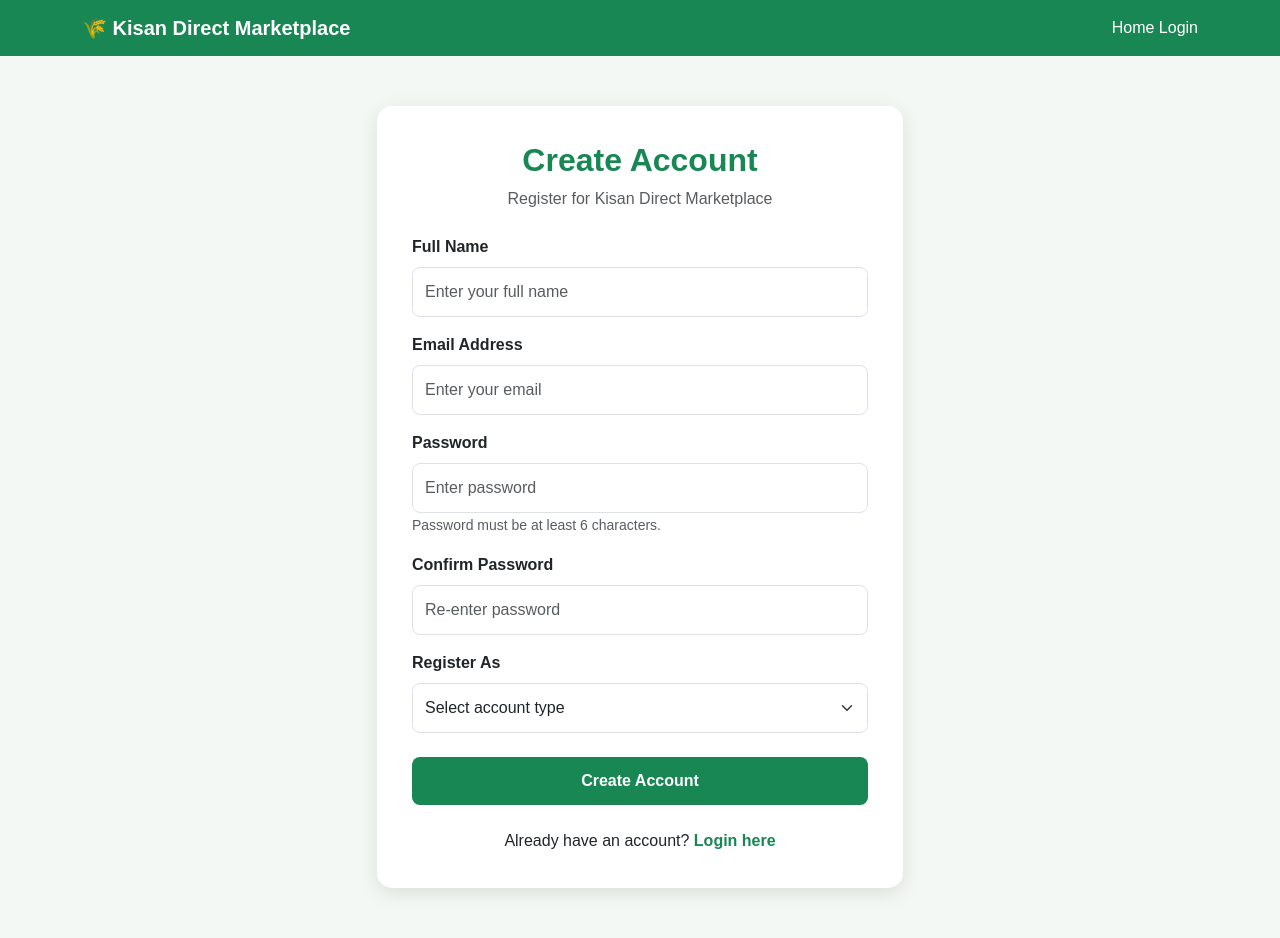
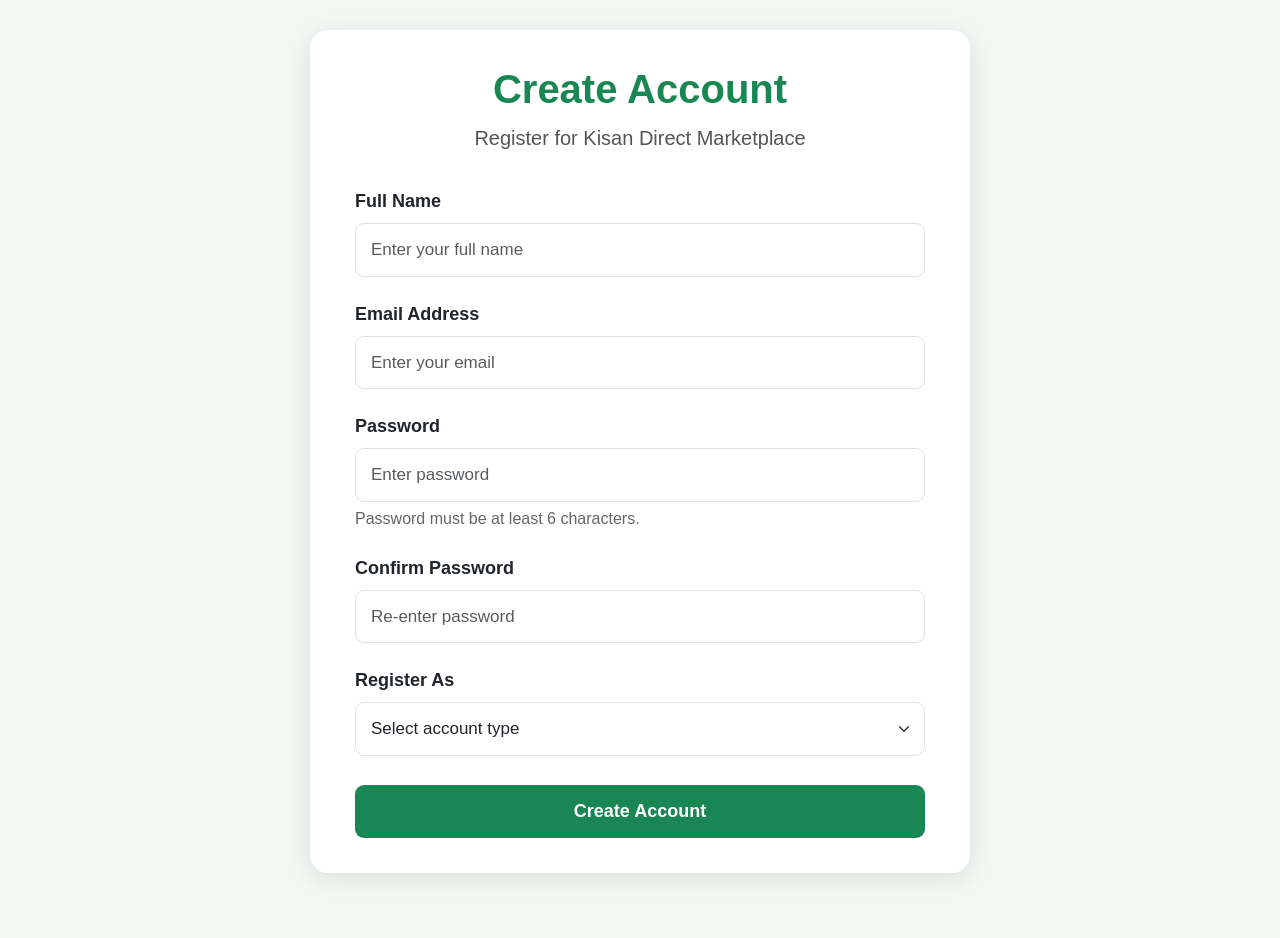
Before and after one commit to izmasiddique622/Kisan-directmarketplace, a Flask app: page /register in a window 1280 px wide. After the commit the page ends 878 px from the top, so only its background shows below. Run offline with Flask 3, Linux system fonts and the light colour scheme.

Commit message:
Update register.html

```diff
--- a/templates/register.html
+++ b/templates/register.html
@@ -4,7 +4,7 @@
     <meta charset="UTF-8">
     <meta name="viewport" content="width=device-width, initial-scale=1.0">
 
-    <title>Register | Kisan Direct Marketplace</title>
+    <title>Create Account | Kisan Direct Marketplace</title>
 
     <link
         href="https://cdn.jsdelivr.net/npm/bootstrap@5.3.3/dist/css/bootstrap.min.css"
@@ -15,51 +15,64 @@
         body {
             background-color: #f4f8f4;
             font-family: Arial, sans-serif;
-        }
-
-        .navbar {
-            background-color: #198754;
-        }
-
-        .navbar-brand,
-        .nav-link {
-            color: white !important;
-        }
-
-        .register-container {
-            max-width: 550px;
-            margin: 50px auto;
+            min-height: 100vh;
+            display: flex;
+            justify-content: center;
+            align-items: center;
+            padding: 30px 15px;
         }
 
         .register-card {
+            width: 100%;
+            max-width: 660px;
             background-color: white;
-            padding: 35px;
-            border-radius: 15px;
-            box-shadow: 0 5px 20px rgba(0, 0, 0, 0.10);
+            padding: 35px 45px;
+            border-radius: 18px;
+            box-shadow: 0 5px 25px rgba(0, 0, 0, 0.10);
         }
 
         .register-title {
             color: #198754;
             font-weight: bold;
+            text-align: center;
+            margin-bottom: 10px;
+        }
+
+        .register-subtitle {
+            color: #555;
+            text-align: center;
+            font-size: 20px;
+            margin-bottom: 35px;
         }
 
         .form-label {
             font-weight: 600;
+            font-size: 18px;
         }
 
         .form-control,
         .form-select {
-            padding: 12px;
-            border-radius: 8px;
+            padding: 13px 15px;
+            border-radius: 9px;
+            font-size: 17px;
+        }
+
+        .password-note {
+            color: #666;
+            font-size: 16px;
+            margin-top: 5px;
         }
 
         .btn-register {
+            width: 100%;
             background-color: #198754;
             color: white;
-            padding: 12px;
+            padding: 13px;
             border: none;
-            border-radius: 8px;
+            border-radius: 9px;
+            font-size: 18px;
             font-weight: bold;
+            margin-top: 5px;
         }
 
         .btn-register:hover {
@@ -67,65 +80,26 @@
             color: white;
         }
 
-        .login-link {
-            color: #198754;
-            text-decoration: none;
-            font-weight: bold;
-        }
-
-        .login-link:hover {
-            text-decoration: underline;
+        .alert {
+            font-size: 15px;
         }
     </style>
 </head>
 
 <body>
 
-<!-- NAVBAR -->
+    <div class="register-card">
 
-<nav class="navbar">
-    <div class="container">
+        <h1 class="register-title">
+            Create Account
+        </h1>
 
-        <a class="navbar-brand fw-bold" href="{{ url_for('home') }}">
-            🌾 Kisan Direct Marketplace
-        </a>
-
-        <div>
-            <a class="nav-link d-inline-block" href="{{ url_for('home') }}">
-                Home
-            </a>
-
-            <a class="nav-link d-inline-block" href="{{ url_for('login') }}">
-                Login
-            </a>
-        </div>
-
-    </div>
-</nav>
+        <p class="register-subtitle">
+            Register for Kisan Direct Marketplace
+        </p>
 
 
-<!-- REGISTER FORM -->
-
-<div class="container register-container">
-
-    <div class="register-card">
-
-        <!-- TITLE -->
-
-        <div class="text-center mb-4">
-
-            <h2 class="register-title">
-                Create Account
-            </h2>
-
-            <p class="text-muted">
-                Register for Kisan Direct Marketplace
-            </p>
-
-        </div>
-
-
-        <!-- FLASH MESSAGES -->
+        <!-- Flash Messages -->
 
         {% with messages = get_flashed_messages(with_categories=true) %}
 
@@ -133,7 +107,7 @@
 
                 {% for category, message in messages %}
 
-                    <div class="alert alert-{{ category }}">
+                    <div class="alert alert-{{ category }}" role="alert">
                         {{ message }}
                     </div>
 
@@ -144,13 +118,13 @@
         {% endwith %}
 
 
-        <!-- REGISTER FORM -->
+        <!-- Register Form -->
 
         <form action="{{ url_for('register') }}" method="POST">
 
-            <!-- FULL NAME -->
+            <!-- Full Name -->
 
-            <div class="mb-3">
+            <div class="mb-4">
 
                 <label for="name" class="form-label">
                     Full Name
@@ -168,9 +142,9 @@
             </div>
 
 
-            <!-- EMAIL -->
+            <!-- Email -->
 
-            <div class="mb-3">
+            <div class="mb-4">
 
                 <label for="email" class="form-label">
                     Email Address
@@ -188,9 +162,9 @@
             </div>
 
 
-            <!-- PASSWORD -->
+            <!-- Password -->
 
-            <div class="mb-3">
+            <div class="mb-4">
 
                 <label for="password" class="form-label">
                     Password
@@ -206,16 +180,16 @@
                     required
                 >
 
-                <small class="text-muted">
+                <div class="password-note">
                     Password must be at least 6 characters.
-                </small>
+                </div>
 
             </div>
 
 
-            <!-- CONFIRM PASSWORD -->
+            <!-- Confirm Password -->
 
-            <div class="mb-3">
+            <div class="mb-4">
 
                 <label for="confirm_password" class="form-label">
                     Confirm Password
@@ -234,7 +208,7 @@
             </div>
 
 
-            <!-- REGISTER AS -->
+            <!-- Register As -->
 
             <div class="mb-4">
 
@@ -266,38 +240,18 @@
             </div>
 
 
-            <!-- CREATE ACCOUNT -->
+            <!-- Create Account -->
 
             <button
                 type="submit"
-                class="btn-register w-100"
+                class="btn-register"
             >
                 Create Account
             </button>
 
         </form>
 
-
-        <!-- LOGIN LINK -->
-
-        <div class="text-center mt-4">
-
-            <p class="mb-0">
-                Already have an account?
-
-                <a
-                    href="{{ url_for('login') }}"
-                    class="login-link"
-                >
-                    Login here
-                </a>
-            </p>
-
-        </div>
-
     </div>
-
-</div>
 
 </body>
 </html>
```
